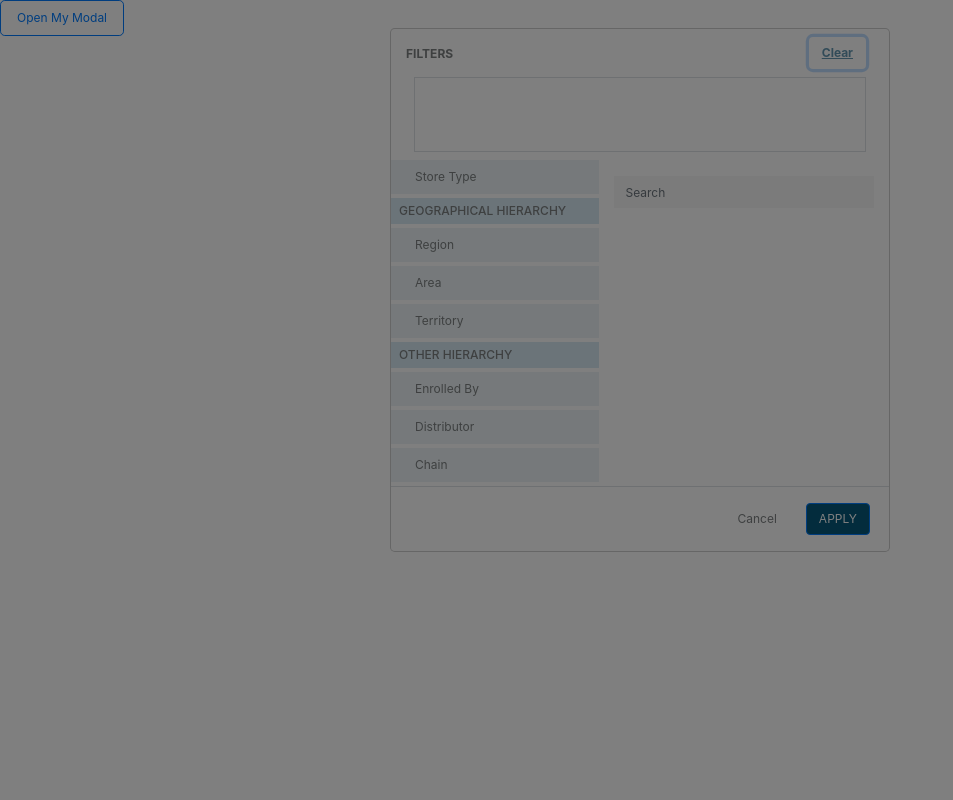
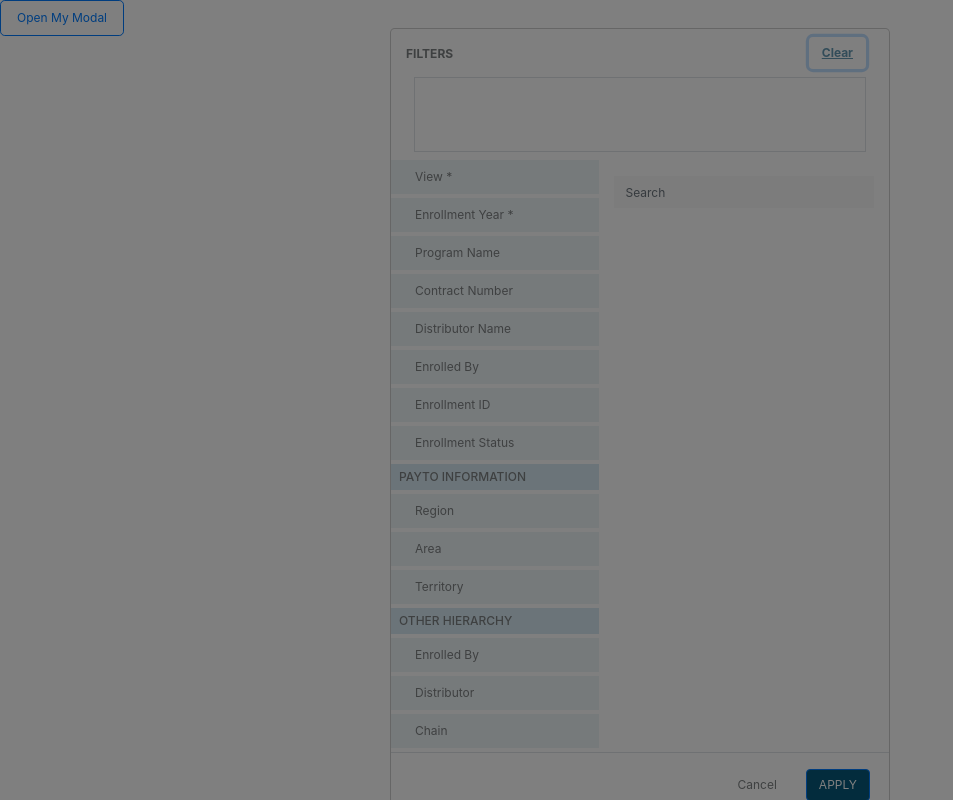
Before and after one commit to ppsinghgit/angular-custom-filters, an Angular app: page / in a window 1280 px wide. Both pictures are taken after a click on the button "Open My Modal". Shown: the whole page, without its empty margins (0-953 px from the left). Built offline with nearby package versions, Linux system fonts and the light colour scheme.

Commit message:
1 file modified

```diff
--- a/src/app/filter-modal/filter-modal.component.html
+++ b/src/app/filter-modal/filter-modal.component.html
@@ -75,8 +75,92 @@
                         : 'font-weight-normal'
                     "
                   >
-                    Store Type
+                    View *
                   </div>
+                  <!-- enrollment year -->
+                  <div
+                    class="col-12 col-md-12 p-2 pl-4 mb-1 text-left sectionItem"
+                    [ngClass]="
+                      selectedSection === 'enrollmentYear'
+                        ? 'font-weight-bold selectedSection'
+                        : 'font-weight-normal'
+                    "
+                  >
+                    Enrollment Year *
+                  </div>
+
+                  <!-- program name -->
+                  <div
+                    class="col-12 col-md-12 p-2 pl-4 mb-1 text-left sectionItem"
+                    [ngClass]="
+                      selectedSection === 'programName'
+                        ? 'font-weight-bold selectedSection'
+                        : 'font-weight-normal'
+                    "
+                  >
+                    Program Name
+                  </div>
+
+                  <!-- contract number -->
+                  <div
+                    class="col-12 col-md-12 p-2 pl-4 mb-1 text-left sectionItem"
+                    [ngClass]="
+                      selectedSection === 'contractNumber'
+                        ? 'font-weight-bold selectedSection'
+                        : 'font-weight-normal'
+                    "
+                  >
+                    Contract Number
+                  </div>
+
+                  <!-- distributor Name -->
+                  <div
+                    class="col-12 col-md-12 p-2 pl-4 mb-1 text-left sectionItem"
+                    [ngClass]="
+                      selectedSection === 'distributorName'
+                        ? 'font-weight-bold selectedSection'
+                        : 'font-weight-normal'
+                    "
+                  >
+                    Distributor Name
+                  </div>
+
+                  <!-- Enrolled By -->
+                  <div
+                    class="col-12 col-md-12 p-2 pl-4 mb-1 text-left sectionItem"
+                    [ngClass]="
+                      selectedSection === 'enrolledBy'
+                        ? 'font-weight-bold selectedSection'
+                        : 'font-weight-normal'
+                    "
+                  >
+                    Enrolled By
+                  </div>
+
+                  <!-- Enrollment Id -->
+                  <div
+                    class="col-12 col-md-12 p-2 pl-4 mb-1 text-left sectionItem"
+                    [ngClass]="
+                      selectedSection === 'enrollmentId'
+                        ? 'font-weight-bold selectedSection'
+                        : 'font-weight-normal'
+                    "
+                  >
+                    Enrollment ID
+                  </div>
+
+                  <!-- Enrollment Status -->
+                  <div
+                    class="col-12 col-md-12 p-2 pl-4 mb-1 text-left sectionItem"
+                    [ngClass]="
+                      selectedSection === 'enrollmentStatus'
+                        ? 'font-weight-bold selectedSection'
+                        : 'font-weight-normal'
+                    "
+                  >
+                    Enrollment Status
+                  </div>
+
                   <!-- heading -->
                   <div
                     class="
@@ -89,7 +173,7 @@
                       text-uppercase
                     "
                   >
-                    GEOGRAPHICAL HIERARCHY
+                    PayTo Information
                   </div>
                   <!-- region -->
                   <div
```
